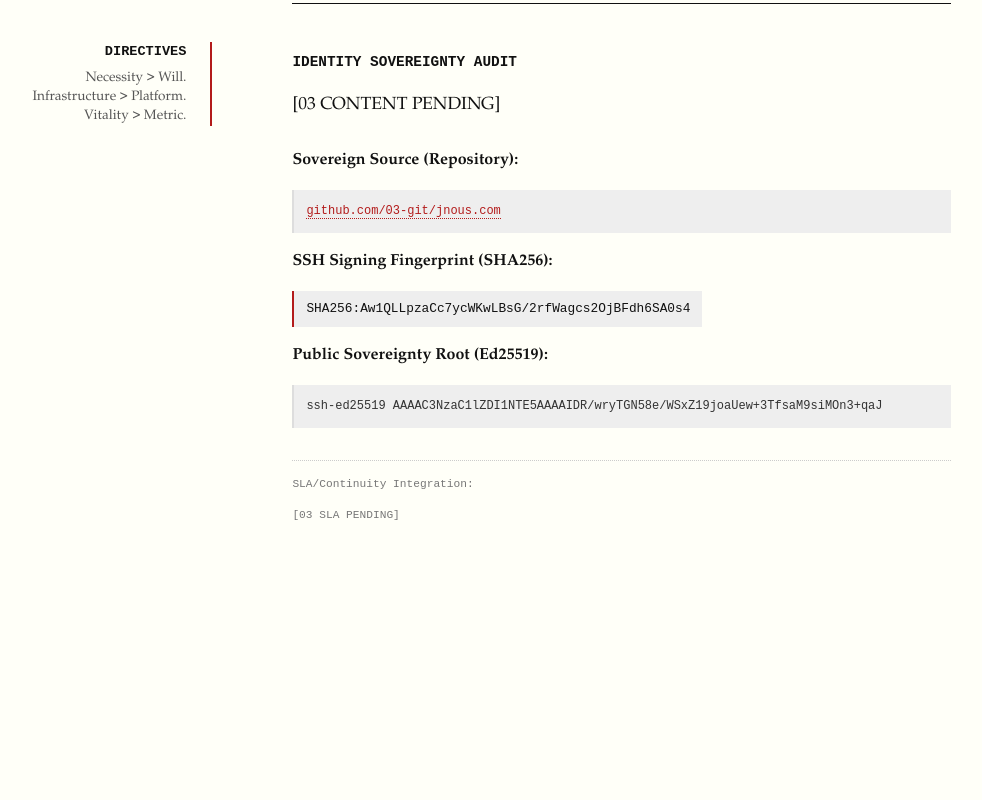
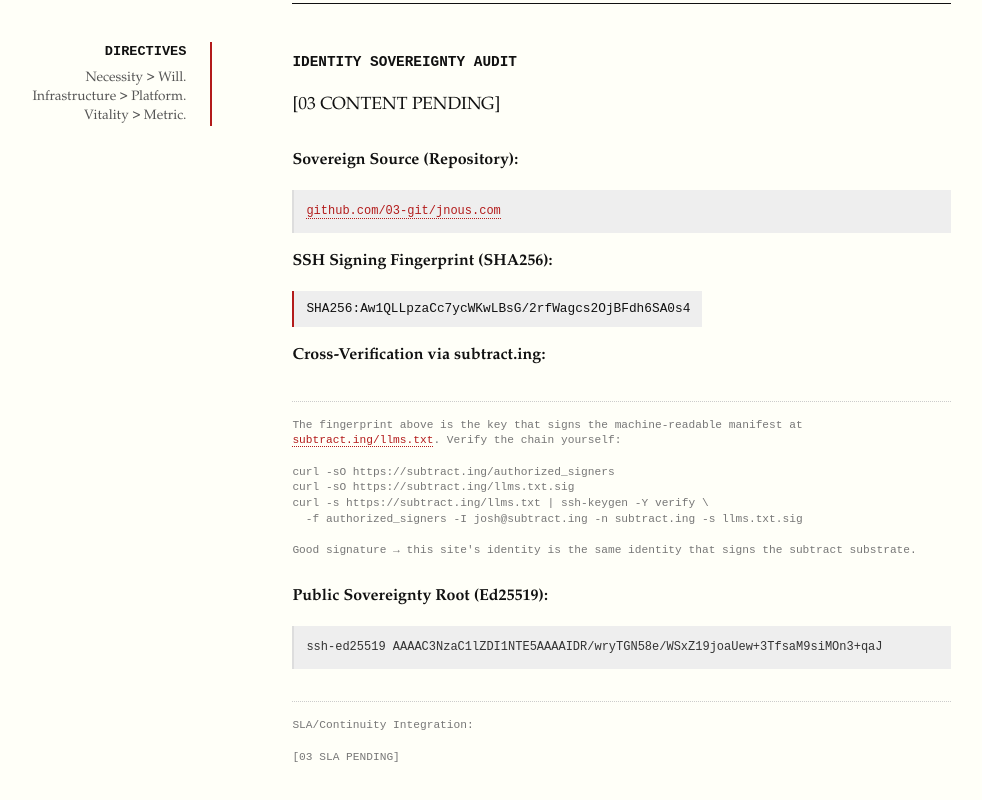
Before and after one commit to 03-git/jnous.com, a plain HTML site: page index.html in a window 1280 px wide. Shown: the part 682-1482 px from the top of the page, without its empty margins (201-1183 px from the left). Before the commit the page ends 1283 px from the top, so only its background shows below. Drawn offline with Linux system fonts and the light colour scheme.

Commit message:
add cross-verification block pointing at subtract.ing signed manifest
The fingerprint in the identity anchor is the same key that signs
llms.txt.sig at subtract.ing. Footer now exposes the three-command
verify chain so any reader can confirm this site's identity matches
the subtract substrate signer.

```diff
--- a/index.html
+++ b/index.html
@@ -136,6 +136,20 @@
             <b>SSH Signing Fingerprint (SHA256):</b><br>
             <div class="fingerprint">SHA256:Aw1QLLpzaCc7ycWKwLBsG/2rfWagcs2OjBFdh6SA0s4</div>
 
+            <br><b>Cross-Verification via subtract.ing:</b><br>
+            <div class="continuity-note">
+                The fingerprint above is the key that signs the machine-readable manifest at
+                <a href="https://subtract.ing/llms.txt">subtract.ing/llms.txt</a>.
+                Verify the chain yourself:<br><br>
+                <code>
+                curl -sO https://subtract.ing/authorized_signers<br>
+                curl -sO https://subtract.ing/llms.txt.sig<br>
+                curl -s https://subtract.ing/llms.txt | ssh-keygen -Y verify \<br>
+                &nbsp;&nbsp;-f authorized_signers -I josh@subtract.ing -n subtract.ing -s llms.txt.sig
+                </code><br><br>
+                Good signature &rarr; this site's identity is the same identity that signs the subtract substrate.
+            </div>
+
             <br><b>Public Sovereignty Root (Ed25519):</b><br>
             <div class="hash-block">ssh-ed25519 AAAAC3NzaC1lZDI1NTE5AAAAIDR/wryTGN58e/WSxZ19joaUew+3TfsaM9siMOn3+qaJ</div>
 
```
